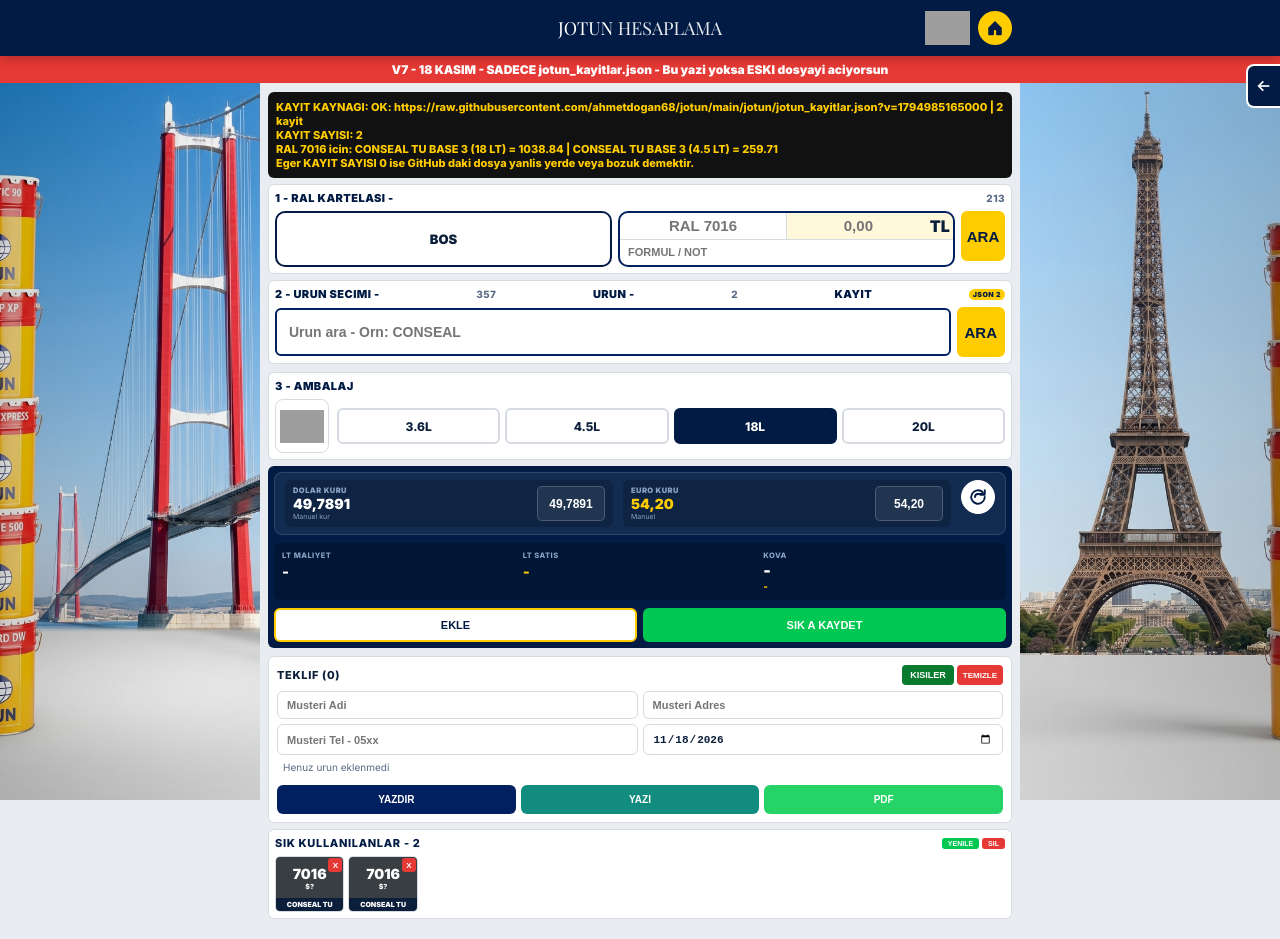
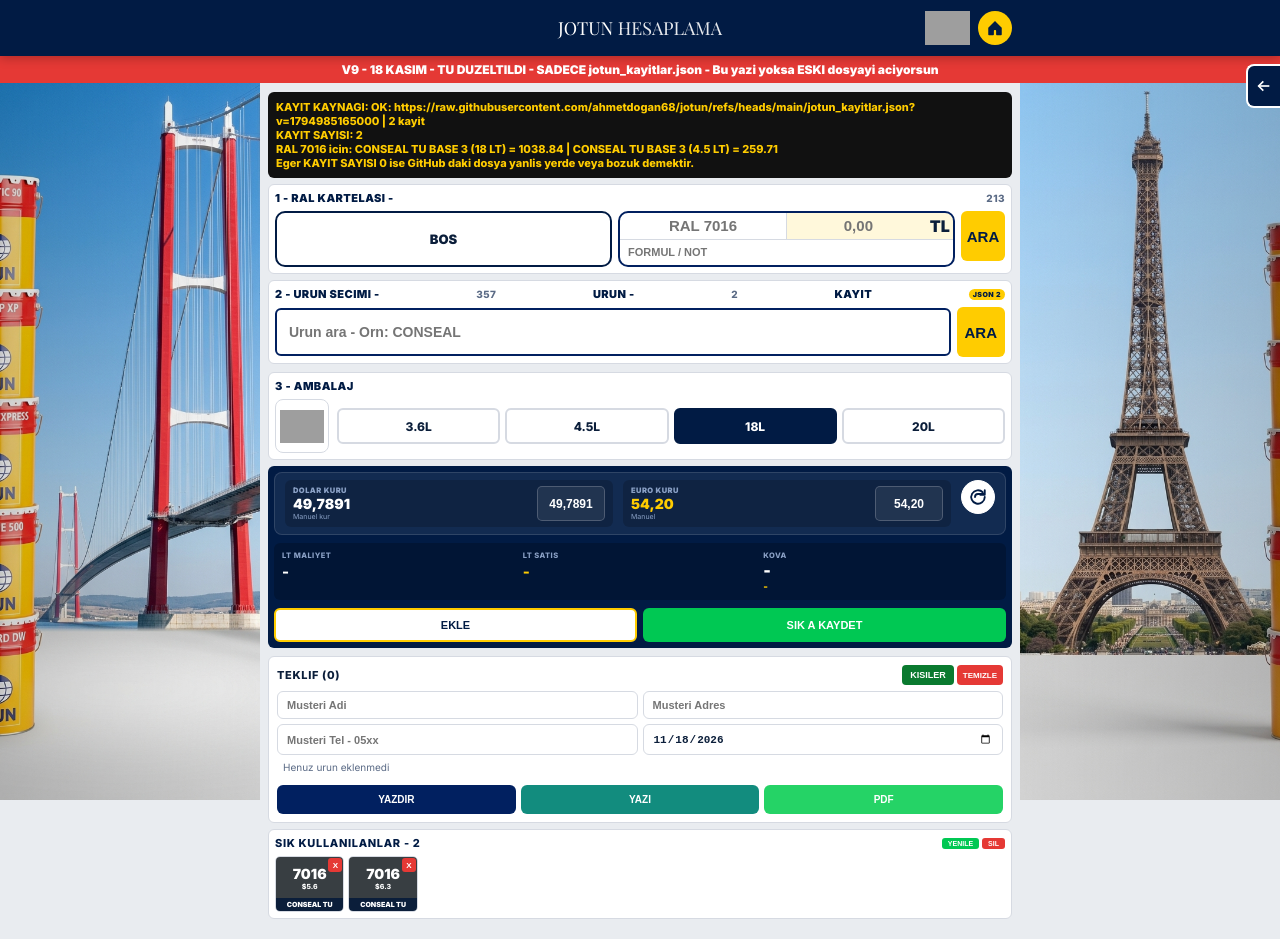
Before and after one commit to ahmetdogan68/jotun, a plain HTML site: page index.html in a window 1280 px wide. Drawn offline with nearby package versions, Linux system fonts and the light colour scheme; grey boxes are pictures that could not be loaded.

Commit message:
Update index.html

```diff
--- a/index.html
+++ b/index.html
@@ -56,7 +56,7 @@ body{font-family:Inter,Arial;background:var(--bg);color:var(--text);overflow-x:h
 <div class='sideDeco left'><img src='https://github.com/ahmetdogan68/jotun/blob/main/kenar.jpg?raw=true' alt=''><div class='sideOverlay'></div></div>
 <div class='sideDeco right'><img src='https://github.com/ahmetdogan68/jotun/blob/main/kenar1.jpg?raw=true' alt=''><div class='sideOverlay'></div></div>
 <div class='w'>
-<div style='background:#E53935;color:#fff;text-align:center;font-weight:900;font-size:12px;padding:6px;position:fixed;top:56px;left:0;right:0;z-index:999'>V7 - 18 KASIM - SADECE jotun_kayitlar.json - Bu yazi yoksa ESKI dosyayi aciyorsun</div>
+<div style='background:#E53935;color:#fff;text-align:center;font-weight:900;font-size:12px;padding:6px;position:fixed;top:56px;left:0;right:0;z-index:999'>V9 - 18 KASIM - TU DUZELTILDI - SADECE jotun_kayitlar.json - Bu yazi yoksa ESKI dosyayi aciyorsun</div>
 <div id='debugKayit' style='background:#111;color:#FFCC00;font-size:11px;font-weight:700;padding:8px;margin-top:36px;border-radius:6px;white-space:pre-wrap'>KAYIT YUKLENIYOR...</div>
 <div class='h'><div class='h-inner'><div class='h-left'><img id='fLogo' src='' alt='Firma' style='height:36px;max-width:140px;object-fit:contain;display:none'></div><div class='h-center'><div class='h-center-title'>JOTUN <b>HESAPLAMA</b></div></div><div class='h-right' style='display:flex;gap:8px;align-items:center'><img id='jLogo' src='https://www.jotun.com/globalassets-b2b/.com/jotun-logo.svg' alt='JOTUN' style='height:34px;max-width:110px;object-fit:contain'><div class='homeCircle' onclick='window.scrollTo({top:0,behavior:"smooth"})' title='Ana Sayfa'><svg viewBox="0 0 24 24"><path d="M12 2.5L3 11.5V20.5C3 21.05 3.45 21.5 4 21.5H9.5C10.05 21.5 10.5 21.05 10.5 20.5V15.5C10.5 14.95 10.95 14.5 11.5 14.5H12.5C13.05 14.5 13.5 14.95 13.5 15.5V20.5C13.5 21.05 13.95 21.5 14.5 21.5H20C20.55 21.5 21 21.05 21 20.5V11.5L12 2.5Z"/></svg></div></div></div></div>
 <div class='drawerHandle' id='drawerHandle' onclick='toggleDrawer()' title='Ayarlar'><svg viewBox="0 0 24 24"><path d="M11 5l-7 7 7 7"/><path d="M4 12h16"/></svg></div>
@@ -111,14 +111,14 @@ function isCompB(s){return /COMP\.?\s*B/i.test(s||'')}
 function isComp(s){return isCompA(s)||isCompB(s)}
 function is20LT(ad){return /\(20\s*LT\)/i.test(ad||'') || ad.toUpperCase().includes('20 LT');}
 function getSetLT(ad){return is20LT(ad) ? 20 : 18;}
-function norm(s){let u=(s||'').toUpperCase();u=u.replace(/\(.*LT.*?\)/gi,'');u=u.replace(/COMP\.?\s*[AB]/gi,'');u=u.replace(/[^A-Z0-9 ]/g,' ');u=u.replace(/\s+/g,' ').trim();return u;}
+function norm(s){let u=(s||'').toUpperCase();u=u.replace(/\(.*LT.*?\)/gi,'');u=u.replace(/COMP\.?\s*[AB]/gi,'');u=u.replace(/T\/U/g,'TU');u=u.replace(/[^A-Z0-9]/g,'');return u;}
 function findExactPrice(productName){let up=productName.trim().toUpperCase();let ex=urunler.find(u=>u[0].trim().toUpperCase()===up);if(ex && ex[1]>0) return ex[1];let lt=parseLT(productName);let n=norm(productName);let same=urunler.filter(u=>norm(u[0])===n && u[1]>0);if(same.length){if(lt>0){let sameLT=same.find(u=>Math.abs(parseLT(u[0])-lt)<0.1);if(sameLT) return sameLT[1];}return same[0][1];}return null;}
 function findCompPair(name){let up=name.toUpperCase().trim();let n=norm(name);if(!n) return null;let setLT=getSetLT(name);let myLT=parseLT(name);let all=urunler.map((u,i)=>({ad:u[0],fiyat:u[1],parsed:parseLT(u[0]),i,setLT:getSetLT(u[0])}));let sameFamily=all.filter(o=>o.ad.toUpperCase().trim()!==up && norm(o.ad)===n);if(!sameFamily.length) return null;let wantB=isCompA(name),wantA=isCompB(name),isBase=!isComp(name);let cands=sameFamily;if(wantB) cands=cands.filter(o=>isCompB(o.ad));else if(wantA) cands=cands.filter(o=>isCompA(o.ad));else if(isBase) cands=cands.filter(o=>isCompB(o.ad));if(!cands.length) return null;cands.forEach(o=>{o.score=0;if(o.setLT!==setLT) o.score+=100;if(myLT>0 && o.parsed>0){o.score+=Math.abs((myLT+o.parsed)-setLT)*10;if(setLT===18 && o.parsed>=1.4 && o.parsed<=2.2) o.score-=5;if(setLT===20 && o.parsed>=1.8 && o.parsed<=2.5) o.score-=5;}});cands.sort((a,b)=>a.score-b.score);let best=cands[0];if(!best) return null;return {ad:best.ad, lt:best.parsed||trueLTFromSet(best.ad), fiyat:best.fiyat, i:best.i, parsed:best.parsed, setLT:best.setLT};}
 function trueLTFromSet(ad){let p=parseLT(ad);if(p>0) return p;let setLT=getSetLT(ad);if(isCompB(ad)) return 2.0;if(isCompA(ad) || !isComp(ad)){let up=(ad||'').toUpperCase();if(up.includes('FUTURA CLASSIC')){ return setLT===20?18.0:16.2; }return setLT;}return setLT;}
 function getRalHex(kod){if(!kod) return '#777';let r=ralList.find(x=>String(x.kod).trim()===String(kod).trim());return r?r.hex:'#777';}
 function getContrast(hex){try{let c=hex.replace('#','');if(c.length===3) c=c.split('').map(x=>x+x).join('');let r=parseInt(c.substr(0,2),16), g=parseInt(c.substr(2,2),16), b=parseInt(c.substr(4,2),16);let l=(0.299*r+0.587*g+0.114*b)/255;return l>0.6?'#111':'#fff';}catch(e){return '#fff'}}
-async function tryFetch(urls){for(let u of urls){try{let r=await fetch(u,{cache:'no-store'});if(r.ok){let t=await r.text();t=t.replace(/^\uFEFF/,'').trim();t=t.replace(/"fiyat"\s*:\s*(\d+),(\d+)/g,'"fiyat": $1.$2');let j=JSON.parse(t);if(j&&j.length>0)return {data:j};}}catch(e){console.log('fetch hata',u,e.message);}}return null}
-async function tryFetchKayit(){let urls=['https://raw.githubusercontent.com/ahmetdogan68/jotun/main/jotun/jotun_kayitlar.json?v='+Date.now(),'https://cdn.jsdelivr.net/gh/ahmetdogan68/jotun@main/jotun/jotun_kayitlar.json?v='+Date.now(),'./jotun/jotun_kayitlar.json?v='+Date.now(),'https://raw.githubusercontent.com/ahmetdogan68/jotun/main/jotun_kayitlar.json?v='+Date.now(),'https://cdn.jsdelivr.net/gh/ahmetdogan68/jotun@main/jotun_kayitlar.json?v='+Date.now(),'https://github.com/ahmetdogan68/jotun/blob/main/jotun_kayitlar.json?raw=true&v='+Date.now(),'./jotun_kayitlar.json?v='+Date.now()];for(let u of urls){try{let r=await fetch(u,{cache:'no-store'});if(!r.ok) continue;let txt=await r.text();txt=txt.replace(/^\uFEFF/,'').trim();let j=JSON.parse(txt);if(Array.isArray(j)&&j.length>0){window.__kayitDebug='OK: '+u+' | '+j.length+' kayit';return {data:j};}else{window.__kayitDebug='BOS: '+u;}}catch(e){console.log('kayit fetch hata',u,e.message);}}window.__kayitDebug='HICBIR LINK CALISMADI';return null;}
+async function tryFetch(urls){for(let u of urls){try{let r=await fetch(u,{cache:'no-store'});if(r.ok){let t=await r.text();t=t.replace(/^\uFEFF/,'').trim();t=t.replace(/,\s*([\]}])/g,'$1');t=t.replace(/"fiyat"\s*:\s*(\d+),(\d+)/g,'"fiyat": $1.$2');let j=JSON.parse(t);if(j&&j.length>0)return {data:j};}}catch(e){console.log('fetch hata',u,e.message);}}return null}
+async function tryFetchKayit(){let urls=['https://raw.githubusercontent.com/ahmetdogan68/jotun/refs/heads/main/jotun_kayitlar.json?v='+Date.now(),'https://raw.githubusercontent.com/ahmetdogan68/jotun/main/jotun/jotun_kayitlar.json?v='+Date.now(),'https://cdn.jsdelivr.net/gh/ahmetdogan68/jotun@main/jotun/jotun_kayitlar.json?v='+Date.now(),'./jotun/jotun_kayitlar.json?v='+Date.now(),'https://raw.githubusercontent.com/ahmetdogan68/jotun/main/jotun_kayitlar.json?v='+Date.now(),'https://cdn.jsdelivr.net/gh/ahmetdogan68/jotun@main/jotun_kayitlar.json?v='+Date.now(),'https://github.com/ahmetdogan68/jotun/blob/main/jotun_kayitlar.json?raw=true&v='+Date.now(),'./jotun_kayitlar.json?v='+Date.now()];for(let u of urls){try{let r=await fetch(u,{cache:'no-store'});if(!r.ok) continue;let txt=await r.text();txt=txt.replace(/^\uFEFF/,'').trim();txt=txt.replace(/,\s*([\]}])/g,'$1');let j=JSON.parse(txt);if(Array.isArray(j)&&j.length>0){window.__kayitDebug='OK: '+u+' | '+j.length+' kayit';return {data:j};}else{window.__kayitDebug='BOS: '+u;}}catch(e){console.log('kayit fetch hata',u,e.message);}}window.__kayitDebug='HICBIR LINK CALISMADI';return null;}
 async function bulutGet(){return [];}
 async function bulutPost(obj){return false;}
 async function bulutDelete(id){return false;}
@@ -131,8 +131,8 @@ function saveSet(){saveF();ayar.kar=parseFloat(document.getElementById('setKar')
 function kurGuncelleLocal(){let v=document.getElementById('setDolarVisible').value;document.getElementById('setDolar').value=v;let buyuk=document.getElementById('kurBuyuk'); if(buyuk) buyuk.innerText=v||'-'; calc(); let status=document.getElementById('kurStatus'); if(status){status.innerText='MANUEL'; status.style.display='inline-block';}}
 function kurGuncelleLocalEuro(){let v=document.getElementById('setEuroVisible').value;document.getElementById('setEuro').value=v;let buyuk=document.getElementById('euroBuyuk'); if(buyuk) buyuk.innerText=v||'-';}
 async function loadAll(){
-let pr=await tryFetch(['https://raw.githubusercontent.com/ahmetdogan68/jotun/main/products.json?v='+Date.now(),'https://github.com/ahmetdogan68/jotun/blob/main/products.json?raw=true&v='+Date.now(),'./products.json?v='+Date.now()]);
-if(pr&&pr.data){let bl=pr.data.map(o=>({ad:(o.ad||'').trim(),fiyat:parsePrice(o.fiyat),parsed:parseLT(o.ad||'') }));bl.sort((a,b)=>a.ad.toUpperCase().localeCompare(b.ad.toUpperCase(),'tr'));urunler=bl.map(o=>[o.ad,o.fiyat]);}let rr=await tryFetch(['https://raw.githubusercontent.com/ahmetdogan68/jotun/main/ral.json?v='+Date.now(),'./ral.json?v='+Date.now()]);if(rr&&rr.data) ralList=rr.data;let jr=await tryFetchKayit();if(jr&&jr.data){kayitlar=jr.data;}else{document.getElementById('cloudInfo').innerText='JSON HATA - GitHub jotun_kayitlar.json okunamadi';document.getElementById('cloudInfo').style.background='#E53935';document.getElementById('cloudInfo').style.color='#fff';}
+let pr=await tryFetch(['https://raw.githubusercontent.com/ahmetdogan68/jotun/refs/heads/main/products.json?v='+Date.now(),'https://raw.githubusercontent.com/ahmetdogan68/jotun/main/products.json?v='+Date.now(),'https://github.com/ahmetdogan68/jotun/blob/main/products.json?raw=true&v='+Date.now(),'./products.json?v='+Date.now()]);
+if(pr&&pr.data){let bl=pr.data.map(o=>({ad:(o.ad||'').trim(),fiyat:parsePrice(o.fiyat),parsed:parseLT(o.ad||'') }));bl.sort((a,b)=>a.ad.toUpperCase().localeCompare(b.ad.toUpperCase(),'tr'));urunler=bl.map(o=>[o.ad,o.fiyat]);}let rr=await tryFetch(['https://raw.githubusercontent.com/ahmetdogan68/jotun/refs/heads/main/ral.json?v='+Date.now(),'./ral.json?v='+Date.now()]);if(rr&&rr.data) ralList=rr.data;let jr=await tryFetchKayit();if(jr&&jr.data){kayitlar=jr.data;}else{document.getElementById('cloudInfo').innerText='JSON HATA - GitHub jotun_kayitlar.json okunamadi';document.getElementById('cloudInfo').style.background='#E53935';document.getElementById('cloudInfo').style.color='#fff';}
 /* SADECE JSON: bulut ve telefon hafizasi okunmuyor */
 let merged=kayitlar.map(o=>({...o}));
 let dbg=document.getElementById('debugKayit');if(dbg){dbg.innerText='KAYIT KAYNAGI: '+(window.__kayitDebug||'bilinmiyor')+'\nKAYIT SAYISI: '+kayitlar.length+'\nRAL 7016 icin: '+(kayitlar.filter(x=>String(x.ral_no)==='7016').map(x=>x.product+' = '+x.colorant_cost).join(' | ')||'YOK')+'\nEger KAYIT SAYISI 0 ise GitHub daki dosya yanlis yerde veya bozuk demektir.';}
```
